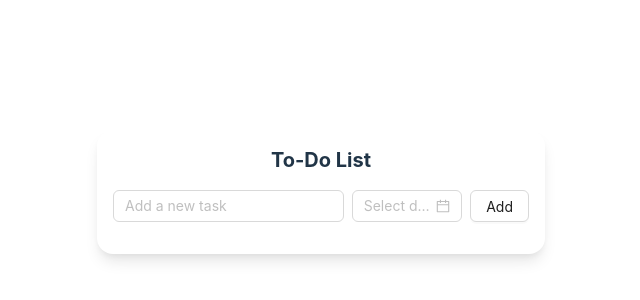
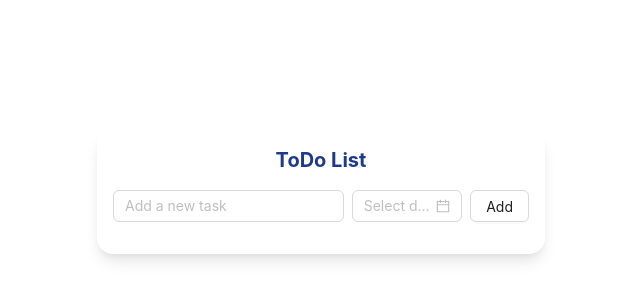
Before and after one commit to TuPhung369/Haaga-FrontEnd, a React (Vite) app in the folder project/study/ToDoList/: page / in a window 1280 px wide. Shown: the part 208-508 px from the top of the page, without its empty margins (319-959 px from the left). Built offline with nearby package versions, Linux system fonts and the light colour scheme.

Commit message:
update color

```diff
--- a/project/study/ToDoList/src/components/TodoList.tsx
+++ b/project/study/ToDoList/src/components/TodoList.tsx
@@ -26,7 +26,7 @@
 
   return (
     <div className="max-w-md mx-auto p-4 bg-white rounded-2xl shadow-lg">
-      <h2 className="text-xl font-bold mb-4">To-Do List</h2>
+      <h2 className="text-xl font-bold mb-4 text-blue-900">ToDo List</h2>
       <div className="flex gap-2 mb-4">
         <Input
           value={task}
```
